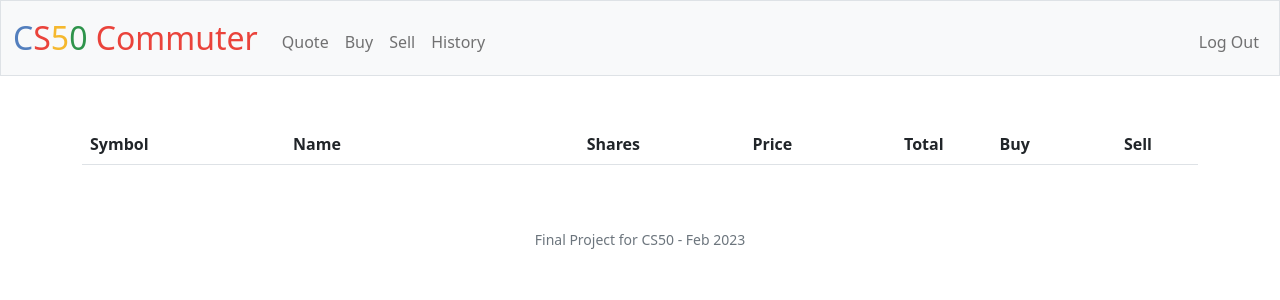
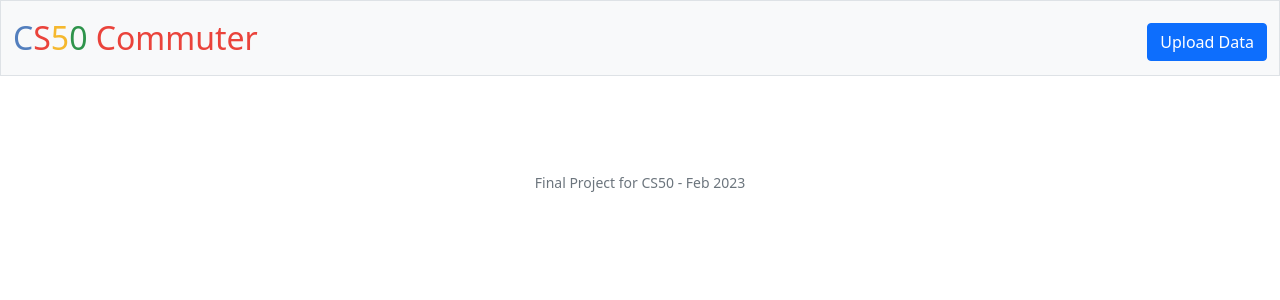
Before and after one commit to melchj/cs50-final, a Flask app: page / in a window 1280 px wide. Shown: the top 300 px of the page. Run offline with Flask 2, Linux system fonts and the light colour scheme; the visitor is signed in with stand-in values (Sample User, id 1); lists and menus that the app fills with data are empty.

Commit message:
implement page/backend to upload .json file to server

```diff
--- a/app.py
+++ b/app.py
@@ -1,17 +1,29 @@
-from flask import Flask, redirect, render_template, request
+import os
+from flask import Flask, redirect, render_template, flash, request
+from werkzeug.utils import secure_filename
 
 # Configure application
 app = Flask(__name__)
+# the below probably shouldnt be hardcoded in "real life"
+app.secret_key = b'_5#y2L"F4Q8z\n\xec]/'
 
 # Ensure templates are auto-reloaded
 app.config["TEMPLATES_AUTO_RELOAD"] = True
 
-# TODO: connect to database (or create, if required)
+app.config["UPLOAD_FOLDER"] = os.path.join(os.path.dirname(__file__), 'uploads')
+
+
+@app.after_request
+def after_request(response):
+    """Ensure responses aren't cached"""
+    response.headers["Cache-Control"] = "no-cache, no-store, must-revalidate"
+    response.headers["Expires"] = 0
+    response.headers["Pragma"] = "no-cache"
+    return response
 
 @app.route("/")
-# @login_required
 def index():
-    return render_template("upload.html")
+    return render_template("layout.html")
     # """Show portfolio of stocks"""
     # # get all the shares in portfolio (list of (symbol, sum(shares)) from transactions table)
     # rows = db.execute("SELECT symbol, SUM(shares) FROM transactions WHERE user_id = ? GROUP BY symbol;", session.get("user_id"))
@@ -31,3 +43,25 @@ def index():
 
     # # pass data to portfolio template
     # return render_template("portfolio.html", stocks=stocks, total=total, cash=cash)
+
+@app.route('/upload', methods=['GET', 'POST'])
+def upload_data():
+    if request.method == "POST":
+        # check if post request has the file part
+        if 'file' not in request.files:
+            flash("no file part!")
+            return redirect(request.url)
+        file = request.files['file']
+        # check for empty file (browser default)
+        if file.filename == '':
+            flash("no selected file!")
+            return redirect(request.url)
+        # check that it's a json file (at least in name)
+        if '.json' not in file.filename.lower():
+            flash("must upload .json file!")
+            return redirect(request.url)
+        if file:
+            filename = secure_filename(file.filename)
+            file.save(os.path.join(app.config['UPLOAD_FOLDER'], filename))
+            # return redirect(url_for(analysis))
+    return render_template("upload.html")
--- a/templates/layout.html
+++ b/templates/layout.html
@@ -33,22 +33,9 @@
                 <span class="navbar-toggler-icon"></span>
             </button>
             <div class="collapse navbar-collapse" id="navbar">
-                {% if session["user_id"] %}
-                <ul class="navbar-nav me-auto mt-2">
-                    <li class="nav-item"><a class="nav-link" href="/quote">Quote</a></li>
-                    <li class="nav-item"><a class="nav-link" href="/buy">Buy</a></li>
-                    <li class="nav-item"><a class="nav-link" href="/sell">Sell</a></li>
-                    <li class="nav-item"><a class="nav-link" href="/history">History</a></li>
+                <ul class="navbar-nav ms-auto mt-2">
+                    <li class="nav-item"><a class="btn btn-primary" href="/upload">Upload Data</a></li>
                 </ul>
-                <ul class="navbar-nav ms-auto mt-2">
-                    <li class="nav-item"><a class="nav-link" href="/logout">Log Out</a></li>
-                </ul>
-                {% else %}
-                <ul class="navbar-nav ms-auto mt-2">
-                    <li class="nav-item"><a class="nav-link" href="/register">Register</a></li>
-                    <li class="nav-item"><a class="nav-link" href="/login">Log In</a></li>
-                </ul>
-                {% endif %}
             </div>
         </div>
     </nav>
--- a/templates/upload.html
+++ b/templates/upload.html
@@ -5,17 +5,19 @@ Upload
 {% endblock %}
 
 {% block main %}
-<table class="table table-striped">
-    <thead>
-        <tr>
-            <th class="text-start">Symbol</th>
-            <th class="text-start">Name</th>
-            <th class="text-end">Shares</th>
-            <th class="text-end">Price</th>
-            <th class="text-end">Total</th>
-            <th>Buy</th>
-            <th>Sell</th>
-        </tr>
-    </thead>
-</table>
+<div>
+    Here is where you start for analyzing your commute data!
+</div>
+
+<ol>
+    <li>Get your location data from Google Takeout.</li>
+    <li>Extract the large .json file from the Takeout export.</li>
+    <li>Upload the "Records.json" file below to start analysis!</li>
+</ol>
+
+<form class="row g-3" method="post" enctype=multipart/form-data>
+    <!-- <label for="formFile" class="form-label">Select your "Records.json" file</label> -->
+    <input class="form-control" type="file" name="file" id="formFile">
+    <button type="submit" class="btn btn-success">Upload and Analyze!</button>
+</form>
 {% endblock %}
```
Also changed, not shown: README.md.
